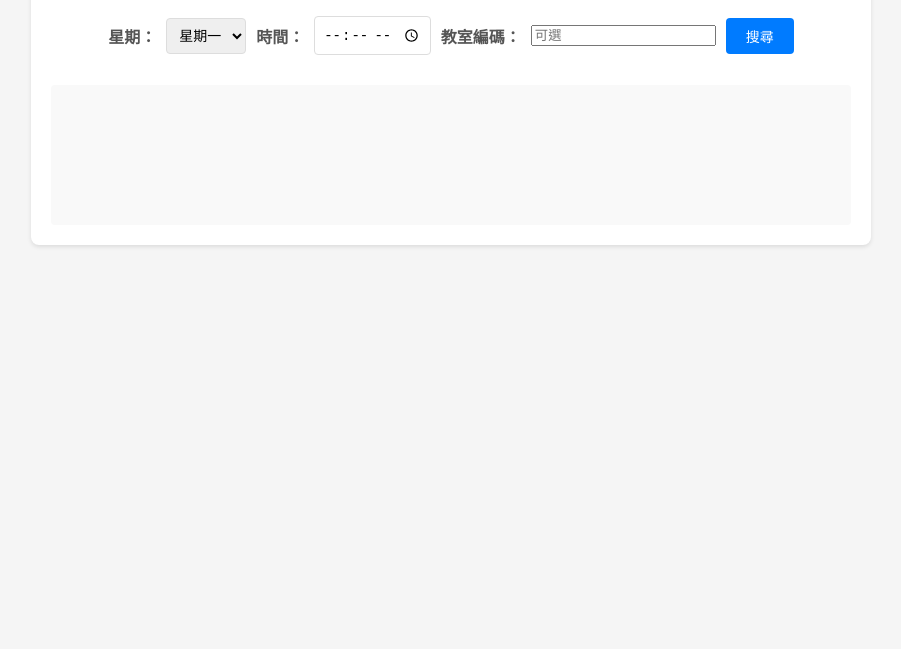
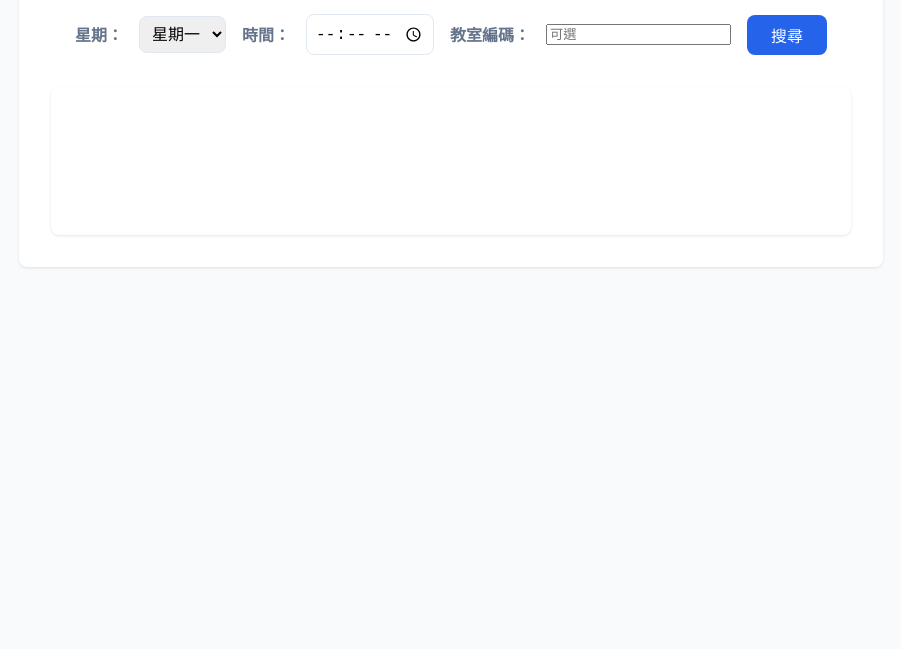
Before and after one commit to gtc0823/empty_classroom_search, a plain HTML site: page index.html in a window 1280 px wide. Shown: the part 151-800 px from the top of the page, without its empty margins (189-1090 px from the left). Drawn offline with Linux system fonts and the light colour scheme.

Commit message:
美化CSS

```diff
--- a/style.css
+++ b/style.css
@@ -1,81 +1,138 @@
+:root {
+    --primary-color: #2563eb;
+    --secondary-color: #1e40af;
+    --background-color: #f8fafc;
+    --text-color: #1e293b;
+    --muted-color: #64748b;
+    --border-color: #e2e8f0;
+    --shadow: 0 1px 3px rgba(0, 0, 0, 0.1);
+    --radius: 8px;
+    --transition: all 0.2s ease;
+}
+
 body {
-    font-family: Arial, sans-serif;
-    background-color: #f5f5f5;
+    font-family: 'Inter', system-ui, -apple-system, sans-serif;
+    background-color: var(--background-color);
+    color: var(--text-color);
     margin: 0;
     padding: 0;
+    line-height: 1.5;
 }
 
 .container {
     max-width: 800px;
-    margin: 50px auto;
-    padding: 20px;
-    background-color: #fff;
-    border-radius: 8px;
-    box-shadow: 0 2px 4px rgba(0, 0, 0, 0.1);
+    margin: 2rem auto;
+    padding: 2rem;
+    background-color: white;
+    border-radius: var(--radius);
+    box-shadow: var(--shadow);
+    transition: var(--transition);
 }
 
 h1 {
     text-align: center;
-    color: #333;
-    margin-bottom: 30px;
+    color: var(--text-color);
+    margin-bottom: 2rem;
+    font-size: 2rem;
+    font-weight: 700;
 }
 
 .search-form {
     display: flex;
-    gap: 10px;
+    gap: 1rem;
     align-items: center;
     justify-content: center;
-    margin-bottom: 30px;
+    margin-bottom: 2rem;
+    flex-wrap: wrap;
 }
 
 label {
-    font-weight: bold;
-    color: #555;
+    font-weight: 600;
+    color: var(--muted-color);
 }
 
 select, input[type="time"] {
-    padding: 8px;
-    border: 1px solid #ddd;
-    border-radius: 4px;
-    font-size: 14px;
+    padding: 0.5rem;
+    border: 1px solid var(--border-color);
+    border-radius: var(--radius);
+    font-size: 1rem;
+    transition: var(--transition);
+}
+
+select:focus, input[type="time"]:focus {
+    outline: none;
+    border-color: var(--primary-color);
+    box-shadow: 0 0 0 3px rgba(37, 99, 235, 0.1);
 }
 
 button {
-    padding: 8px 20px;
-    background-color: #007bff;
+    padding: 0.5rem 1.5rem;
+    background-color: var(--primary-color);
     color: white;
     border: none;
-    border-radius: 4px;
+    border-radius: var(--radius);
     cursor: pointer;
-    font-size: 14px;
+    font-size: 1rem;
+    font-weight: 500;
+    transition: var(--transition);
 }
 
 button:hover {
-    background-color: #0056b3;
+    background-color: var(--secondary-color);
+    transform: translateY(-1px);
+}
+
+button:active {
+    transform: translateY(0);
 }
 
 #results {
-    margin-top: 20px;
-    padding: 20px;
-    background-color: #f9f9f9;
-    border-radius: 4px;
+    margin-top: 2rem;
+    padding: 1.5rem;
+    background-color: white;
+    border-radius: var(--radius);
     min-height: 100px;
+    box-shadow: var(--shadow);
 }
 
 .course-item {
     background-color: white;
-    padding: 15px;
-    margin-bottom: 10px;
-    border-radius: 4px;
-    box-shadow: 0 1px 3px rgba(0, 0, 0, 0.1);
+    padding: 1rem;
+    margin-bottom: 1rem;
+    border-radius: var(--radius);
+    box-shadow: var(--shadow);
+    transition: var(--transition);
+}
+
+.course-item:hover {
+    transform: translateY(-2px);
+    box-shadow: 0 4px 6px rgba(0, 0, 0, 0.1);
 }
 
 .course-item h3 {
-    color: #007bff;
+    color: var(--primary-color);
     margin-top: 0;
+    font-size: 1.25rem;
+    font-weight: 600;
 }
 
 .course-item p {
-    margin: 5px 0;
-    color: #555;
+    margin: 0.5rem 0;
+    color: var(--muted-color);
 }
+
+@media (max-width: 768px) {
+    .container {
+        margin: 1rem;
+        padding: 1rem;
+    }
+
+    .search-form {
+        flex-direction: column;
+        align-items: stretch;
+    }
+
+    button {
+        width: 100%;
+    }
+}
```
Also changed, not shown: my_favorite.html (added).
